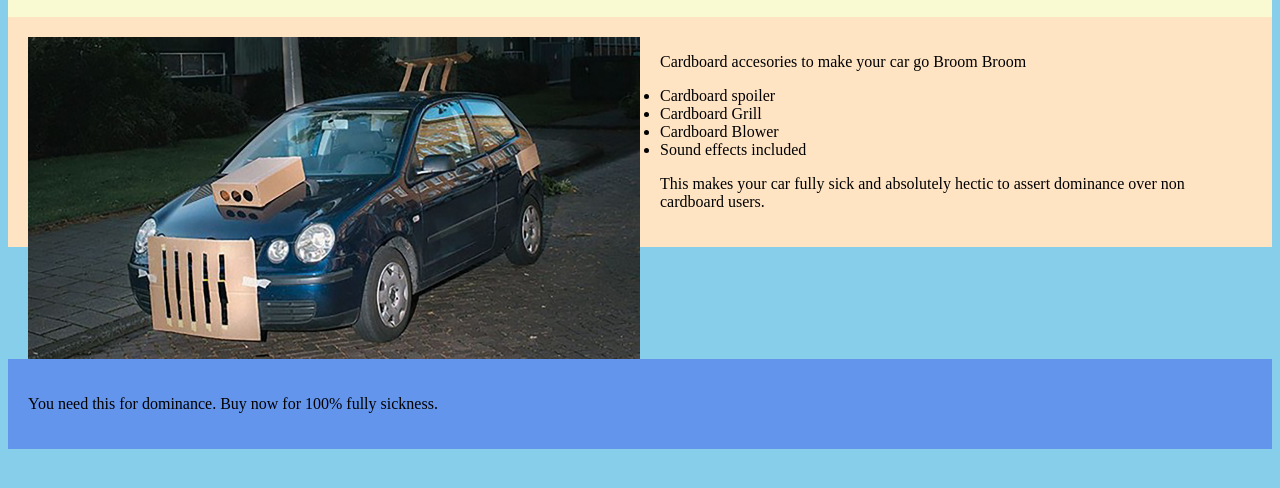
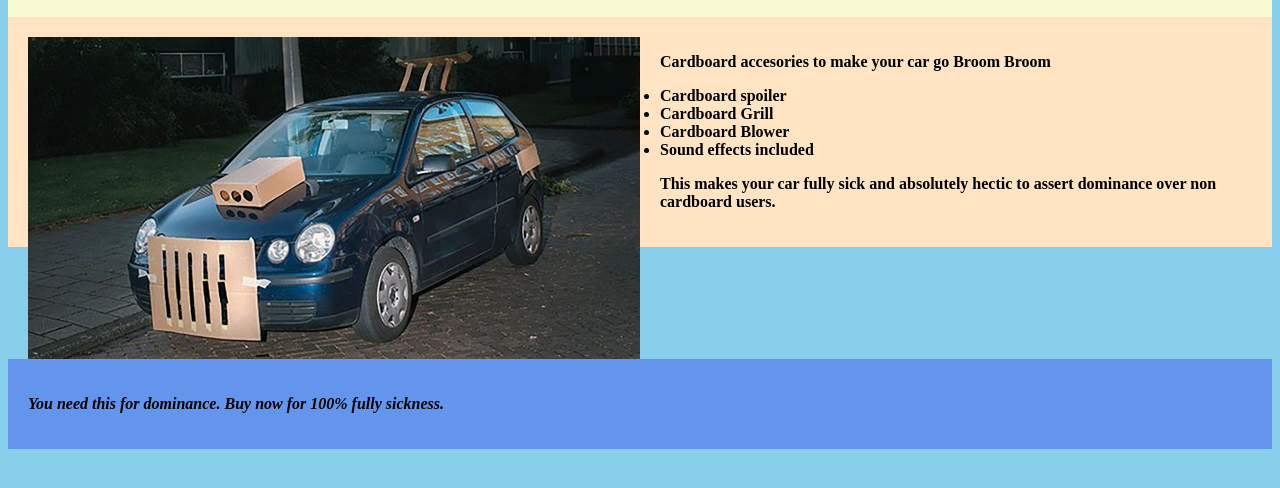
Before and after one commit to Andy90707/For-Sale, a plain HTML site: page index.html in a window 1280 px wide. Shown: the part 68-556 px from the top of the page. Drawn offline with Linux system fonts and the light colour scheme.

Commit message:
Add files via upload

```diff
--- a/index.html
+++ b/index.html
@@ -11,7 +11,7 @@
 	 <h1>Cardboard accessories for Cars</h1>
 	</header>
 
-	<article>
+	<article><strong>
 		<img src="img/car.jpg" alt="A car">
 
 		<p>Cardboard accesories to make your car go Broom Broom</p>
@@ -24,11 +24,11 @@
 			<li>Sound effects included</li>
 		</ul>
 
-		<p>This makes your car fully sick and absolutely hectic to assert dominance over non cardboard users.</p>
+		<p>This makes your car fully sick and absolutely hectic to assert dominance over non cardboard users.</p> </strong>
 	</article>
 
 	<footer>
-	<p>You need this for dominance. Buy now for 100% fully sickness.</p>
+	<em><strong><p>You need this for dominance. Buy now for 100% fully sickness.</p></strong></em>
 	</footer>
 
 
```
